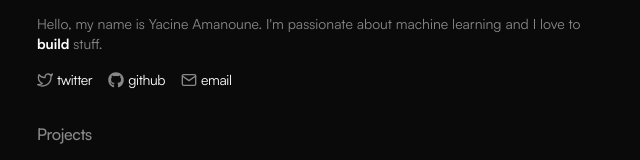
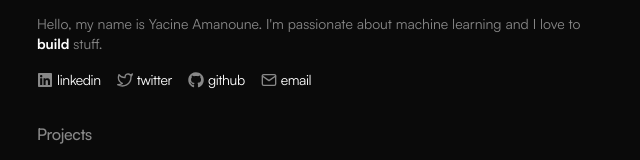
Before and after one commit to yacineamanoune/yacine_portfolio, a Next.js app: page / in a window 1280 px wide. Shown: the part 206-366 px from the top of the page, without its empty margins (319-959 px from the left). Built offline with nearby package versions, Linux system fonts and the light colour scheme.

Commit message:
Linkedin link

```diff
--- a/src/components/SocialLinks.tsx
+++ b/src/components/SocialLinks.tsx
@@ -1,13 +1,23 @@
 import Link from 'next/link'
 import { HiOutlineDocumentText } from 'react-icons/hi'
 import { FiTwitter, FiMail } from 'react-icons/fi'
-import { FaYoutube, FaGithub  } from "react-icons/fa";
+import { FaYoutube, FaGithub,FaLinkedin } from "react-icons/fa";
 import { SiPeerlist } from "react-icons/si";
 
 
 export default function SocialLinks() {
   return (
     <div className="w-fit grid grid-cols-3 gap-4 pt-4 tracking-tight md:flex md:flex-row md:items-start">
+
+      <Link
+          href="https://www.linkedin.com/in/yacine-amanoune/"
+          target="_blank"
+          rel="noopener noreferrer"
+          className="group flex items-center underline-offset-4 transition duration-150 ease-in-out md:hover:text-accent md:hover:underline"
+        >
+          <FaLinkedin className="mr-1 h-4 w-4" />
+          <span className="text-sm text-primary">linkedin</span>
+        </Link>
 
       <Link
         href="https://x.com/yacamanou"
```
